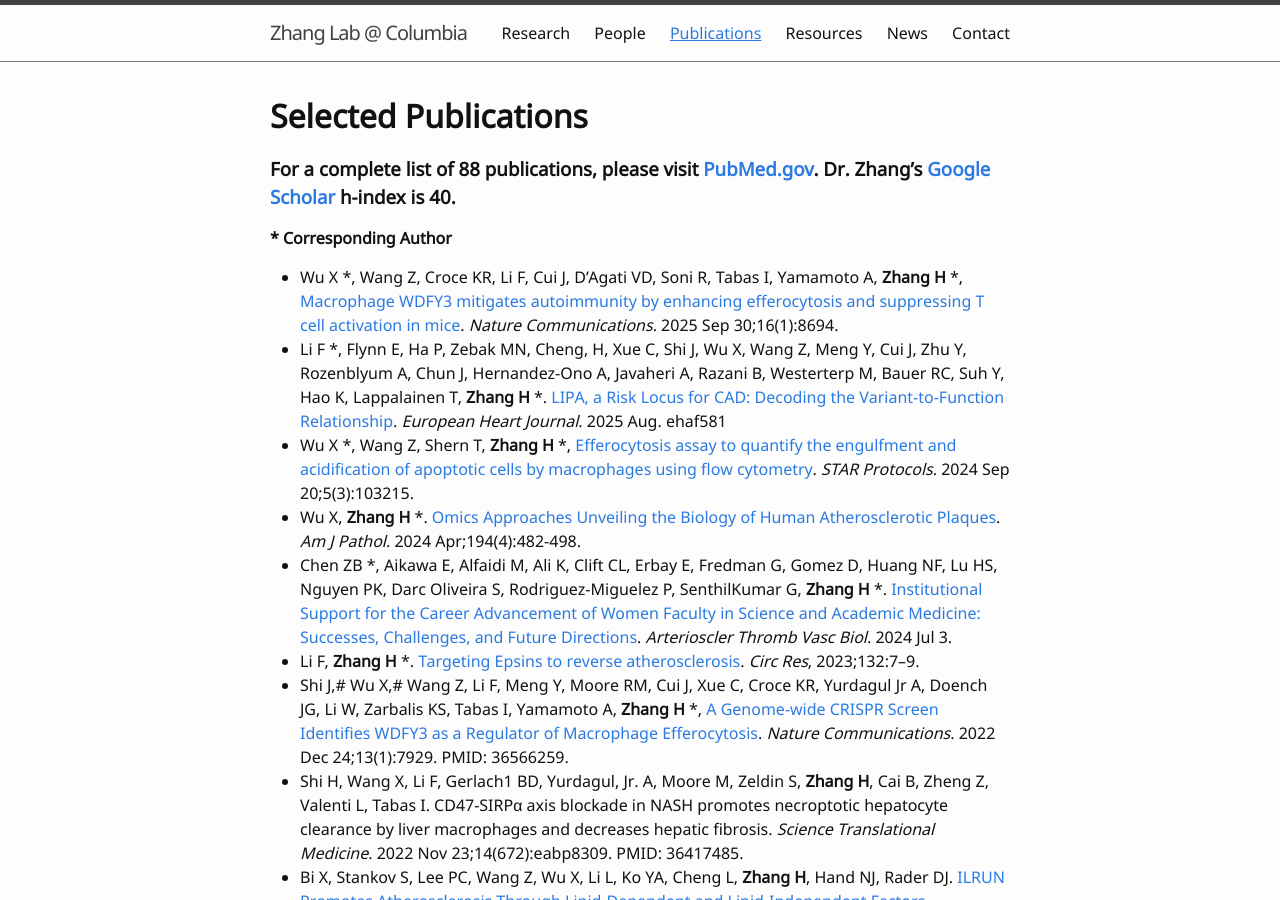
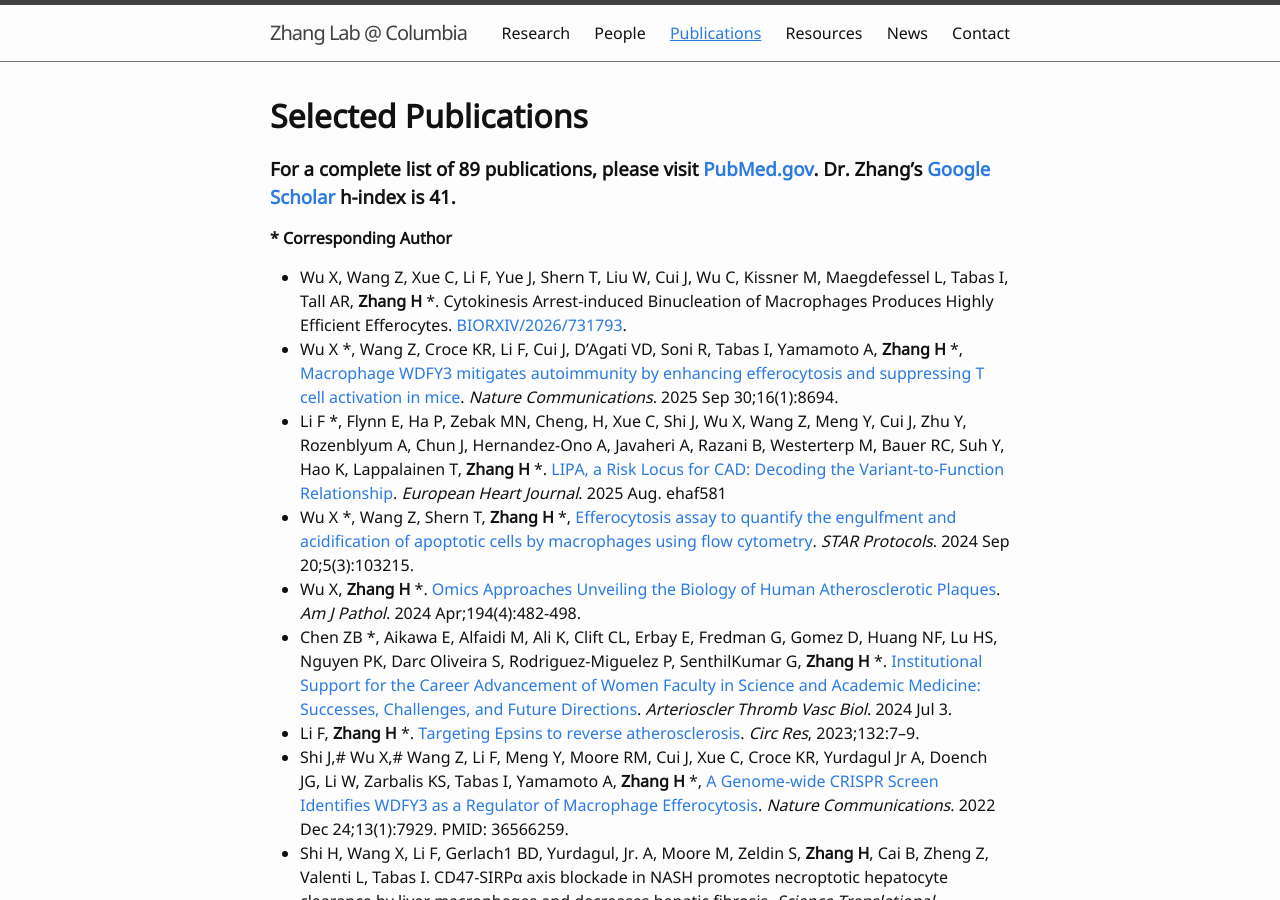
Before and after one commit to hanruizhang/zhanglab, a Jekyll site: the page built from 3_Publications.md, in a window 1280 px wide and 900 px high. Built offline with Jekyll 4.4.1, drawn with Linux system fonts in a browser that asks for light colours.

Commit message:
Update 3_Publications.md

```diff
--- a/3_Publications.md
+++ b/3_Publications.md
@@ -5,10 +5,11 @@ nav: true
 
 # **Selected Publications**
 
-### **For a complete list of 88 publications, please visit [PubMed.gov](https://www.ncbi.nlm.nih.gov/myncbi/hanrui.zhang.1/bibliography/public/). Dr. Zhang's [Google Scholar](https://scholar.google.com/citations?hl=en&view_op=list_works&gmla=AJsN-F7X1CyDapGJzdDnDEe-E6DBE-s9JXz75DhHIyt_My4-7-Wn2Wnu4b-6_TQeAP1WK597WTCf8wKOrbZVy3KNB0Hm5Kw6Hw&user=20tuWCkAAAAJ) h-index is 40.**
+### **For a complete list of 89 publications, please visit [PubMed.gov](https://www.ncbi.nlm.nih.gov/myncbi/hanrui.zhang.1/bibliography/public/). Dr. Zhang's [Google Scholar](https://scholar.google.com/citations?hl=en&view_op=list_works&gmla=AJsN-F7X1CyDapGJzdDnDEe-E6DBE-s9JXz75DhHIyt_My4-7-Wn2Wnu4b-6_TQeAP1WK597WTCf8wKOrbZVy3KNB0Hm5Kw6Hw&user=20tuWCkAAAAJ) h-index is 41.**
 
 __*__ **Corresponding Author**
 
+- Wu X, Wang Z, Xue C, Li F, Yue J, Shern T, Liu W, Cui J, Wu C, Kissner M, Maegdefessel L, Tabas I, Tall AR, **Zhang H** *. Cytokinesis Arrest-induced Binucleation of Macrophages Produces Highly Efficient Efferocytes. [BIORXIV/2026/731793](https://www.biorxiv.org/cgi/content/short/2026.08.10.731793v1).
 - Wu X *, Wang Z, Croce KR, Li F, Cui J, D'Agati VD, Soni R, Tabas I, Yamamoto A, **Zhang H** *, [Macrophage WDFY3 mitigates autoimmunity by enhancing efferocytosis and suppressing T cell activation in mice](https://www.nature.com/articles/s41467-025-63741-3). _Nature Communications_. 2025 Sep 30;16(1):8694.
 - Li F *, Flynn E, Ha P, Zebak MN, Cheng, H, Xue C, Shi J, Wu X, Wang Z, Meng Y, Cui J, Zhu Y, Rozenblyum A, Chun J, Hernandez-Ono A, Javaheri A, Razani B, Westerterp M, Bauer RC, Suh Y, Hao K, Lappalainen T, **Zhang H** *. [LIPA, a Risk Locus for CAD: Decoding the Variant-to-Function Relationship](https://doi.org/10.1093/eurheartj/ehaf581). _European Heart Journal_. 2025 Aug. ehaf581
 - Wu X *, Wang Z, Shern T, **Zhang H** *, [Efferocytosis assay to quantify the engulfment and acidification of apoptotic cells by macrophages using flow cytometry](https://www.sciencedirect.com/science/article/pii/S2666166724003800). _STAR Protocols_. 2024 Sep 20;5(3):103215.
```
